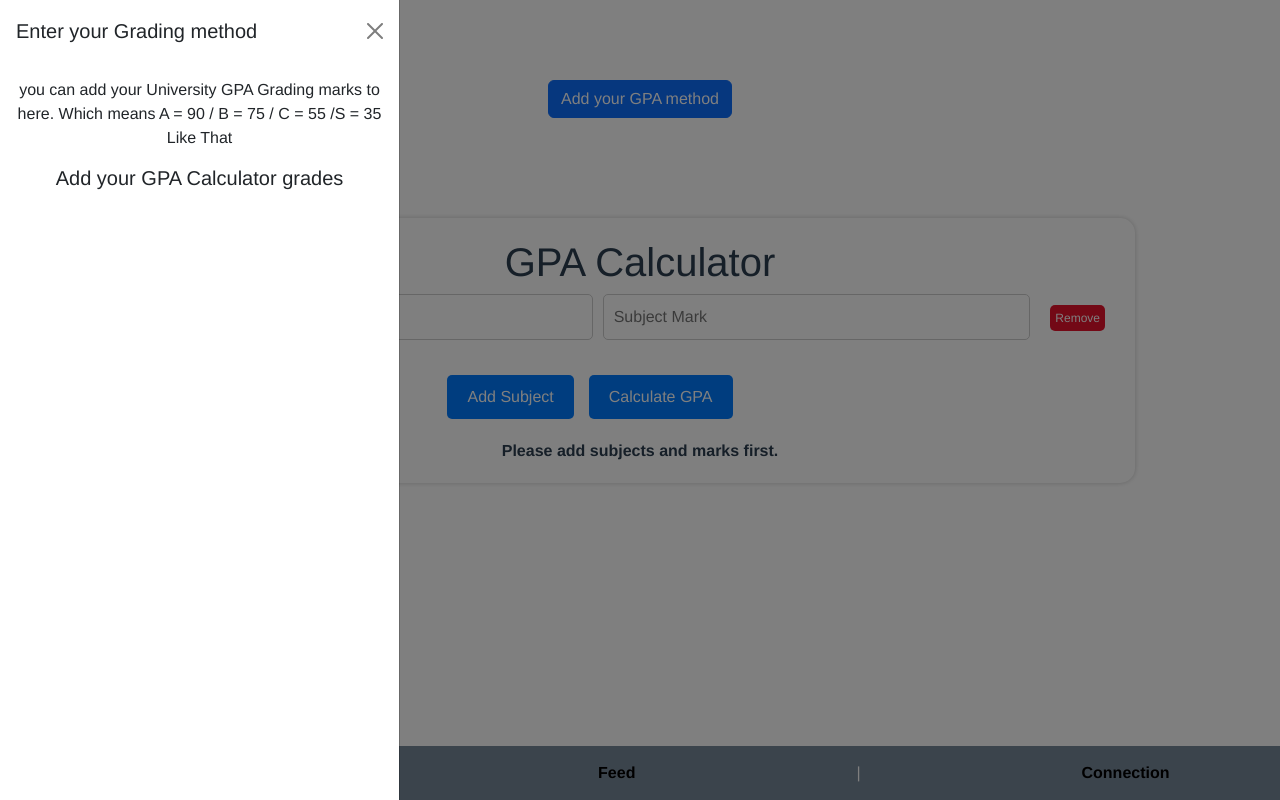
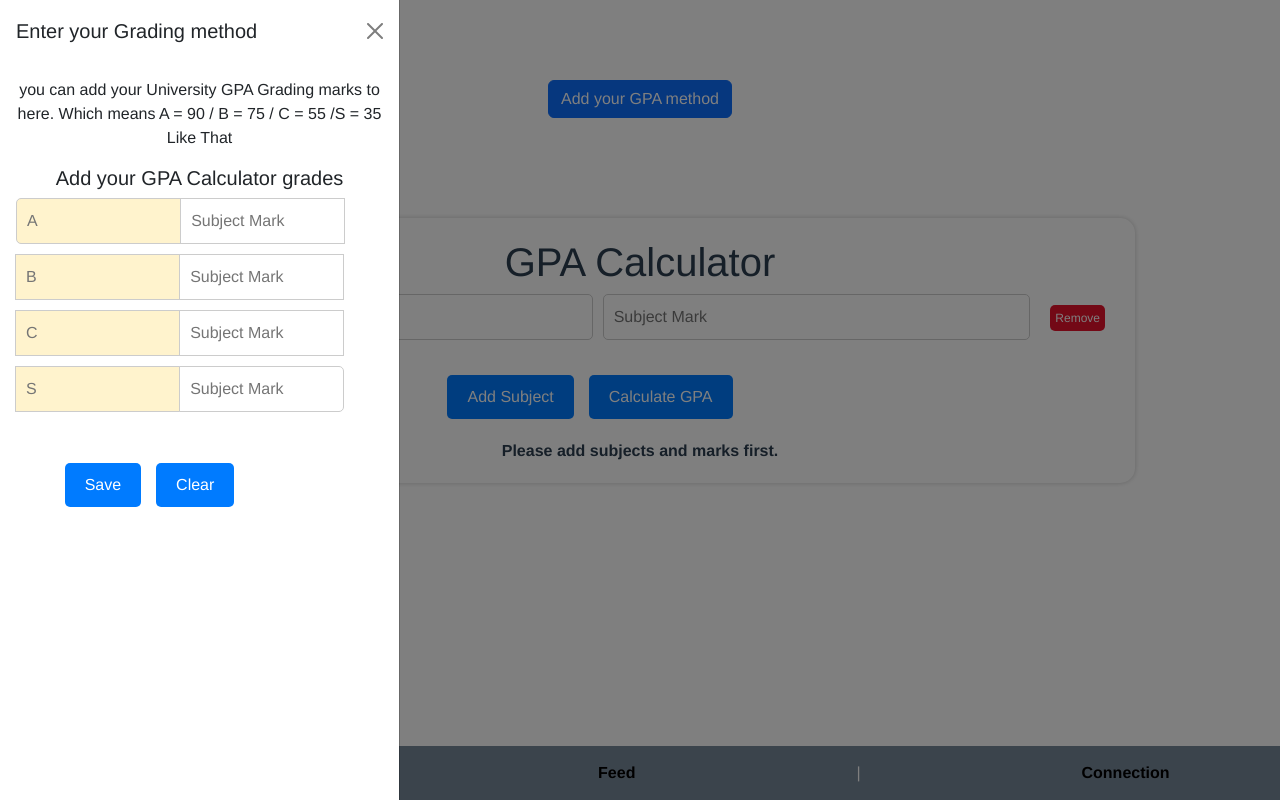
Before and after one commit to bhathiknk/socialmedia-webapp, a Vue app: page /GradesTracking in a window 1280 px wide. Both pictures are taken after a click on the button "Add your GPA method". Built offline with nearby package versions, Linux system fonts and the light colour scheme.

Commit message:
add new input panle to add gpa method marks

```diff
--- a/src/components/GradesTracking.vue
+++ b/src/components/GradesTracking.vue
@@ -37,9 +37,25 @@
                 -->
                 <div class="gpa-calculator-edit">
                   <h5>Add your GPA Calculator grades</h5>
+                  <form id="gpa-form">
+                    <div id="subject-list">
+                      <div class="subject-item">
+                        <div class="input-group mb-3">
+                          <input type="text" class="mark" placeholder="A" required>
+                          <input type="number" class="subject-mark" placeholder="Subject Mark" min="0" max="100" required>
+                          <input type="text" class="mark" placeholder="B" required>
+                          <input type="number" class="subject-mark" placeholder="Subject Mark" min="0" max="100" required>
+                          <input type="text" class="mark" placeholder="C" required>
+                          <input type="number" class="subject-mark" placeholder="Subject Mark" min="0" max="100" required>
+                          <input type="text" class="mark" placeholder="S" required>
+                          <input type="number" class="" placeholder="Subject Mark" min="0" max="100" required>
+                        </div>
+                      </div>
+                    </div>
 
-
-
+                    <button type="button" id="add-subject-button">Save</button>
+                    <button type="button" id="calculate-button">Clear</button>
+                  </form>
 
                 </div>
               </div>
@@ -87,15 +103,6 @@
 
 
 
-    <!--<div id="text-grid" >
-      <div class="alert alert-dismissible alert-primary">
-        <button type="button" class="btn-close" data-bs-dismiss="alert"></button>
-        <strong>Under maintenance !</strong> <a href="#" class="alert-link">Changed a few things</a> @Vilochana Rajapaksha
-      </div>
-      <div class="progress">
-        <div class="progress-bar progress-bar-striped progress-bar-animated" role="progressbar" aria-valuenow="75" aria-valuemin="0" aria-valuemax="100" style="width: 5%;"></div>
-      </div>
-    </div>-->
 
 
 
```
